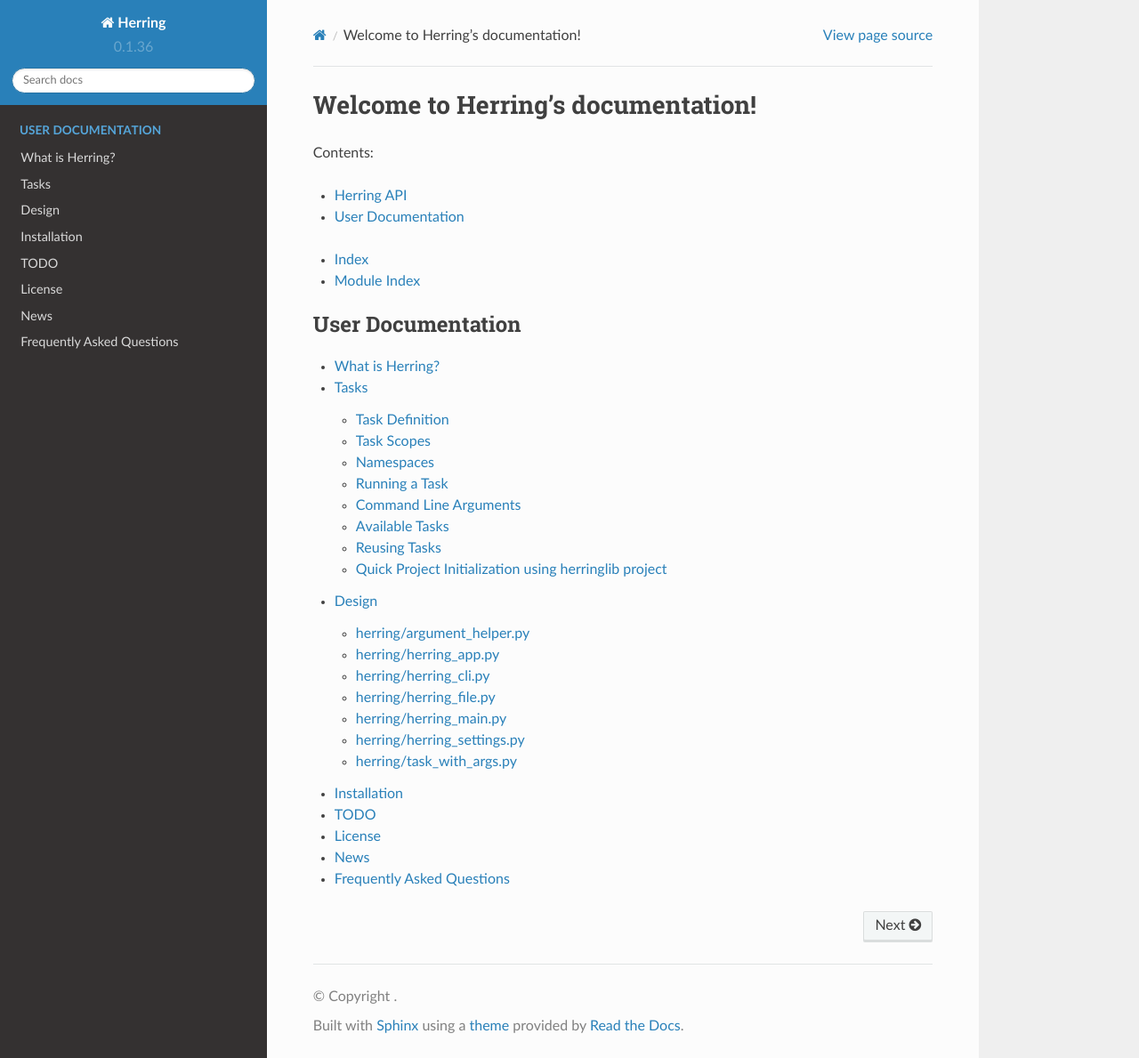
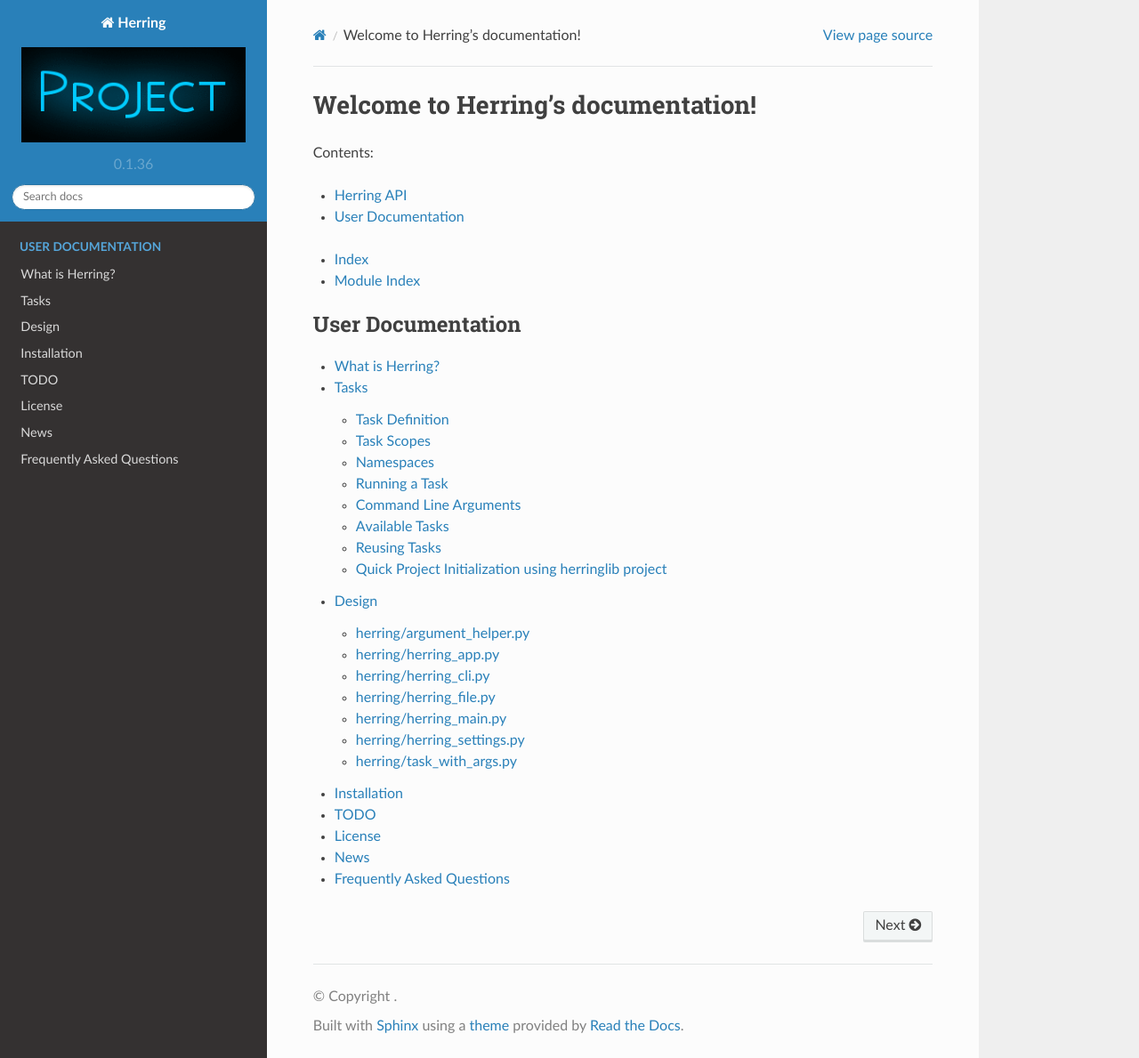
Before and after one commit to royw/Herring, a Sphinx documentation site: the page built from docs/index.rst, in a window 1280 px wide and 1189 px high. Shown: the whole window at 89% size. Built offline with Sphinx 7.4.7 and the Read the Docs theme 2.0.0, drawn with Linux system fonts in a browser that asks for light colours; pages that are not in the unit, such as notebooks, are missing from menus.

```diff
--- a/docs/conf.py
+++ b/docs/conf.py
@@ -76,7 +76,7 @@ project_author = u'Roy Wright'
 project_author_email = u'roy@wright.org'
 project_description = u'Just a python make utility.'
 project_package = u'herring'
-project_bugzilla_url = u'https://bugzilla.austin.hp.com'
+project_bugzilla_url = u'https://bugzilla.example.com'
 
 # -- General configuration -----------------------------------------------------
 
@@ -435,7 +435,7 @@ html_theme_path = ['_themes']
 # The name of an image file (relative to this directory) to place at the top
 # of the sidebar.
 # html_logo = None
-html_logo = "Herring.gif"
+html_logo = "_static/Project_animated.gif"
 
 # The name of an image file (within the static path) to use as favicon of the
 # docs.  This file should be a Windows icon file (.ico) being 16x16 or 32x32
```
Also changed, not shown: 1 other file.
